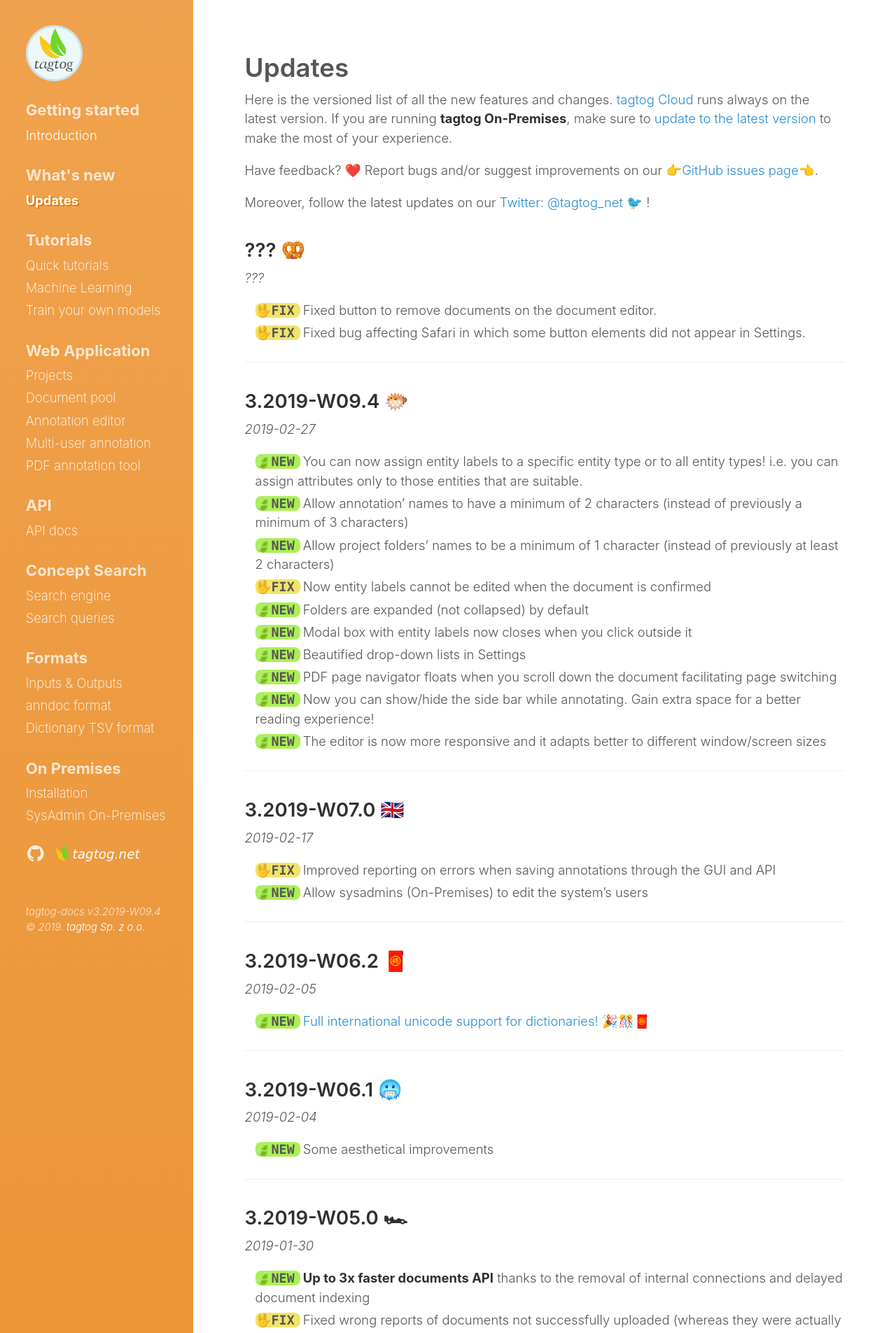
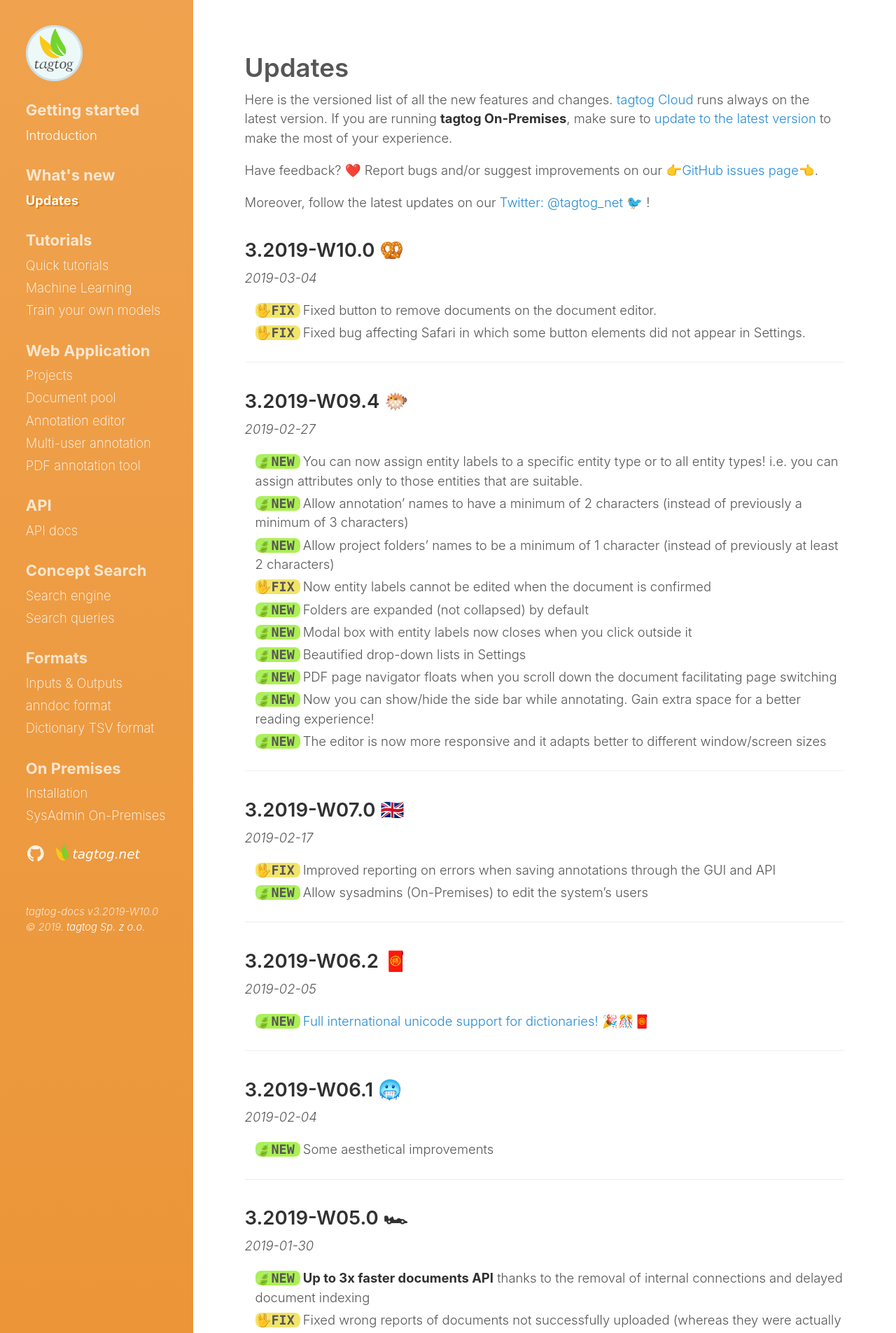
Before and after one commit to tagtogorg/tagtog-doc, a Jekyll site: the page built from updates.md, in a window 1280 px wide. Shown: the top 1905 px of the page at 70% size. Built offline with Jekyll 4.4.1, drawn with Linux system fonts in a browser that asks for light colours; nearby versions of some CDN libraries; emoji names are drawn with the system emoji font.

Commit message:
Bump version: 3.2019-W10.0 🥨

```diff
--- a/_config.yml
+++ b/_config.yml
@@ -63,7 +63,7 @@ plugins:
   - jemoji
 
 # Custom vars
-version: 3.2019-W09.4
+version: 3.2019-W10.0
 sidebar_home_link:  true
 search_page:   false
 # sidebar_blog_link:  '/blog'   # By default, your home page is your blog
--- a/updates.md
+++ b/updates.md
@@ -12,8 +12,8 @@ Have feedback? :heart: Report bugs and/or suggest improvements on our [:point_ri
 
 Moreover, follow the latest updates on our [Twitter: @tagtog_net 🐦](https://twitter.com/tagtog_net) !
 
-## ??? 🥨
-_???_
+## 3.2019-W10.0 🥨
+_2019-03-04_
 
 <ul class="updates">
   <li class="fix"><span markdown="1">Fixed button to remove documents on the document editor.</span></li>
```
Also changed, not shown: 1 other file.
